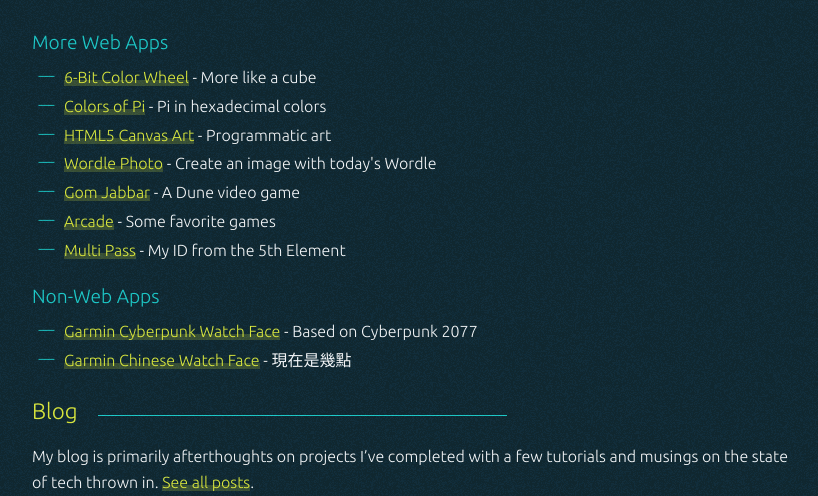
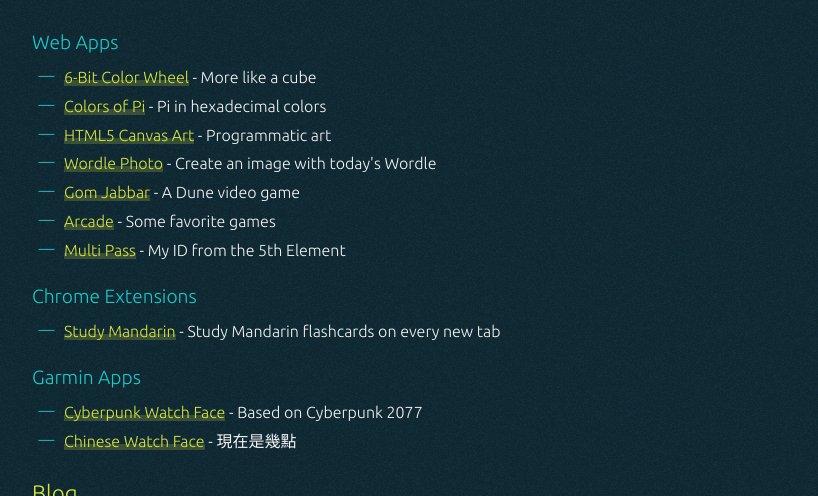
Before and after one commit to pjflanagan/pjflanagan.github.io, a Jekyll site: the page built from index.markdown, in a window 1280 px wide and 900 px high, cut to the strip 404-900 px from the top of the window. Shown: the whole strip, without its empty margins (222-1040 px from the left). Built offline with Jekyll 4.4.1, drawn with Linux system fonts in a browser that asks for light colours.

Commit message:
update stuff

```diff
--- /dev/null
+++ b/_data/chrome_extensions.yml
@@ -0,0 +1,5 @@
+
+- name: Study Mandarin
+  description: Study Mandarin flashcards on every new tab
+  image:
+  url: https://chromewebstore.google.com/detail/fcmppkiemgfolnabclbilaodngmhfghf
--- a/_data/non_web_apps.yml
+++ b/_data/garmin_apps.yml
@@ -1,12 +1,10 @@
 
-- name: Garmin Cyberpunk Watch Face
+- name: Cyberpunk Watch Face
   description: Based on Cyberpunk 2077
   image: /assets/posts/2025/garmin-cyberpunk-watchface.png
   url: https://apps.garmin.com/apps/2b923217-1208-41bb-be4e-67b09f7835c3
 
-- name: Garmin Chinese Watch Face
+- name: Chinese Watch Face
   description: 現在是幾點
   image: https://github.com/pjflanagan/garmin-chinese-watchface/raw/main/images/HeroImage.jpg
   url: https://apps.garmin.com/apps/c0748c90-06ef-4a73-94c5-4d2e51b02659
-
-# TODO: can include Chrome Extensions (if I have any worth mentioning)
--- a/index.markdown
+++ b/index.markdown
@@ -13,20 +13,30 @@
   {% endfor %}
 </div>
 
-### More Web Apps
+### Web Apps
 
 <ul>
-{% for app in site.data.other_apps %}
+{% for app in site.data.web_apps %}
   <li>
     <a href="{{ app.url }}" target="_blank">{{ app.name }}</a> - {{ app.description }}
   </li>
 {% endfor %}
 </ul>
 
-### Non-Web Apps
+### Chrome Extensions
 
 <ul>
-{% for app in site.data.non_web_apps %}
+{% for app in site.data.chrome_extensions %}
+  <li>
+    <a href="{{ app.url }}" target="_blank">{{ app.name }}</a> - {{ app.description }}
+  </li>
+{% endfor %}
+</ul>
+
+### Garmin Apps
+
+<ul>
+{% for app in site.data.garmin_apps %}
   <li>
     <a href="{{ app.url }}" target="_blank">{{ app.name }}</a> - {{ app.description }}
   </li>
```
Also changed, not shown: _posts/2018-08-04-tragedize.md (+1 -1 lines), _data/web_apps.yml (renamed from _data/other_apps.yml).
